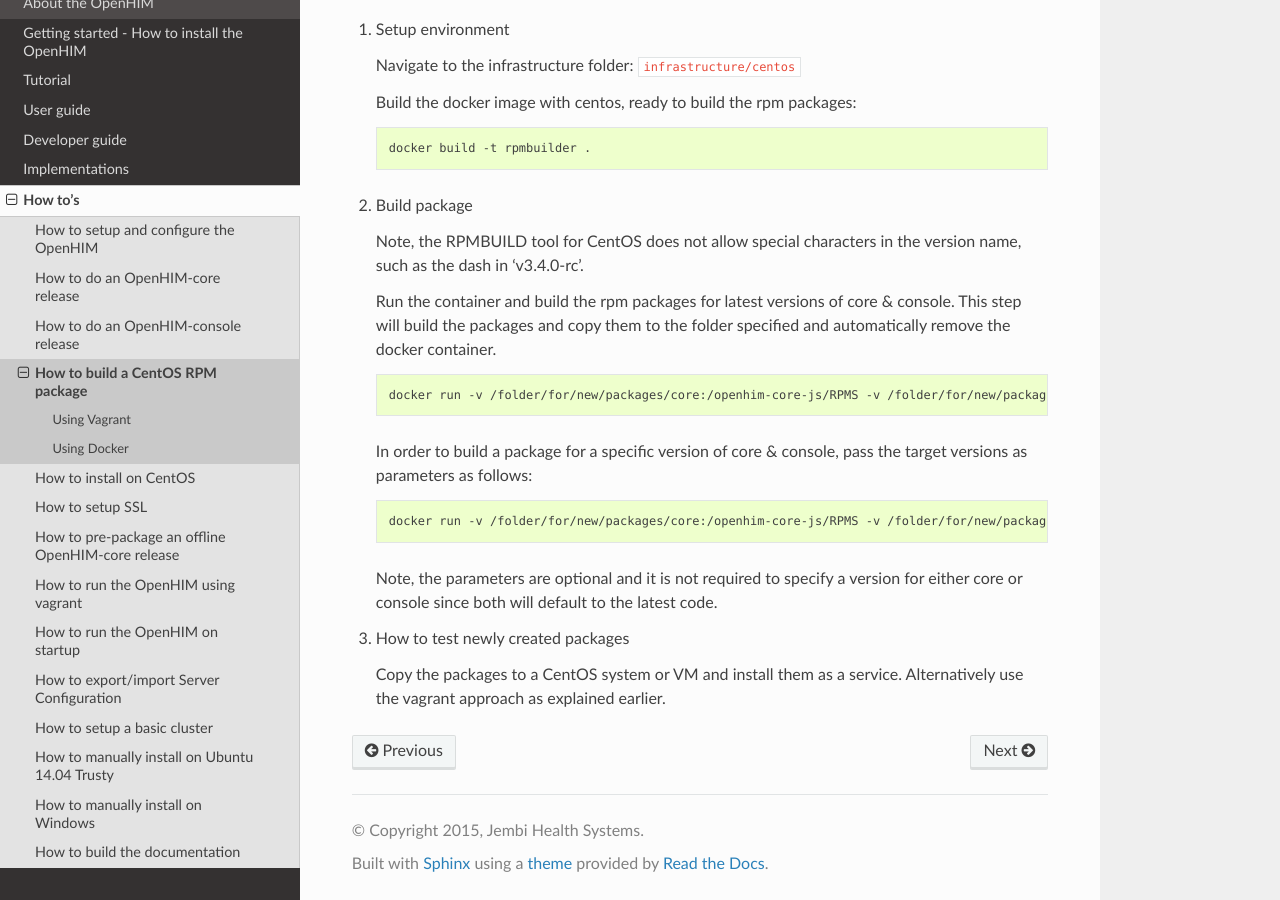
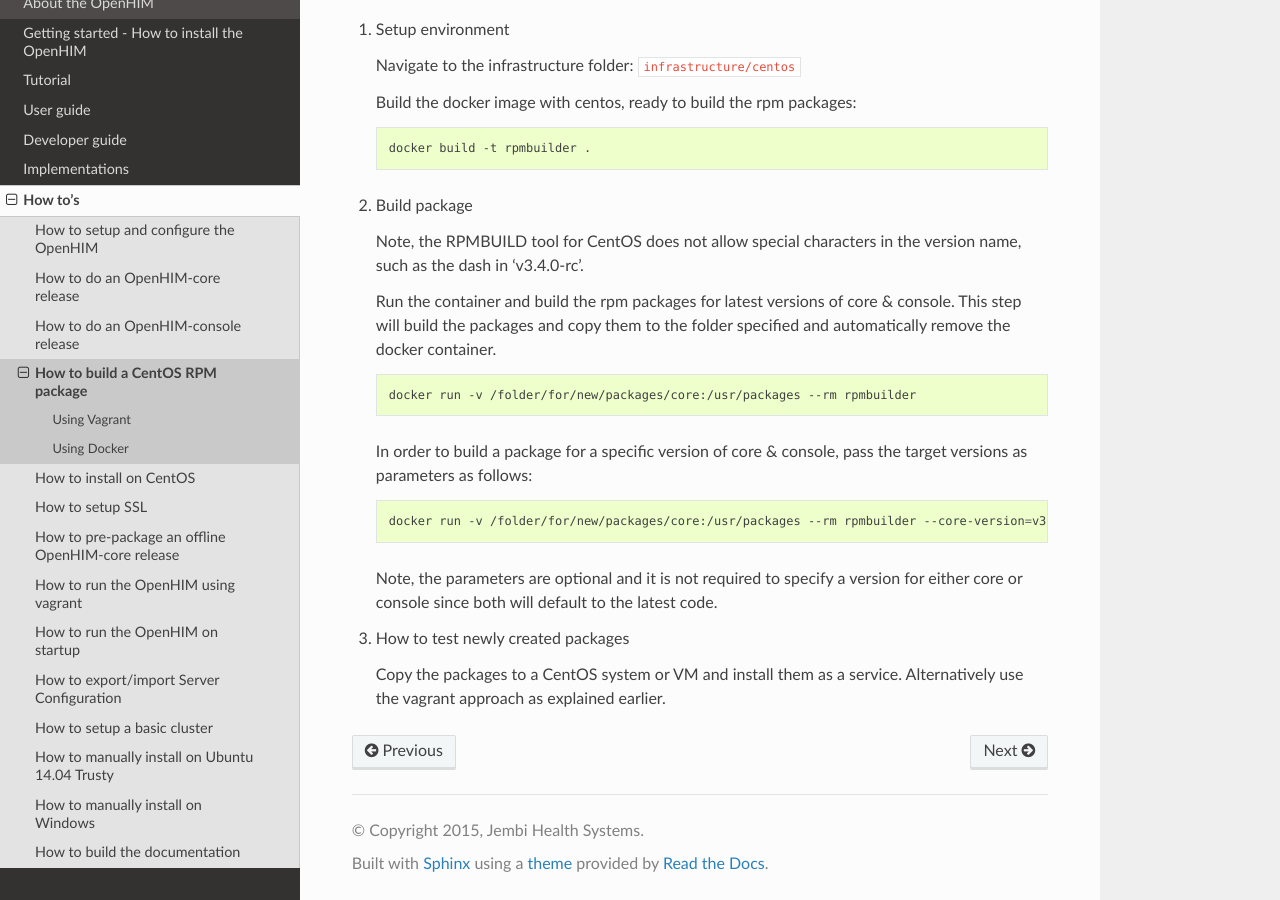
Before and after one commit to jembi/openhim-core-js, a Sphinx documentation site: the page built from docs/how-to/how-to-build-and-test-rpm-package.md, in a window 1280 px wide and 900 px high, scrolled down 2018 px. Built offline with Sphinx 7.4.7 and the Read the Docs theme 2.0.0, drawn with Linux system fonts in a browser that asks for light colours; pages that are not in the unit, such as notebooks, are missing from menus.

Commit message:
updated docker entrypoint script for building rpm packages

````diff
--- a/docs/how-to/how-to-build-and-test-rpm-package.md
+++ b/docs/how-to/how-to-build-and-test-rpm-package.md
@@ -104,13 +104,13 @@
     Run the container and build the rpm packages for latest versions of core & console. This step will build the packages and copy them to the folder specified and automatically remove the docker container.
 
     ```bash
-    docker run -v /folder/for/new/packages/core:/openhim-core-js/RPMS -v /folder/for/new/packages/console:/openhim-console/RPMS --rm rpmbuilder
+    docker run -v /folder/for/new/packages/core:/usr/packages --rm rpmbuilder
     ```
 
     In order to build a package for a specific version of core & console, pass the target versions as parameters as follows:
 
     ```bash
-    docker run -v /folder/for/new/packages/core:/openhim-core-js/RPMS -v /folder/for/new/packages/console:/openhim-console/RPMS --rm rpmbuilder --core-version=v3.4.0 --console-version=v.1.11.1
+    docker run -v /folder/for/new/packages/core:/usr/packages --rm rpmbuilder --core-version=v3.4.0 --console-version=v1.11.1
     ```
 
     Note, the parameters are optional and it is not required to specify a version for either core or console since both will default to the latest code.
````
Also changed, not shown: 1 other file.
